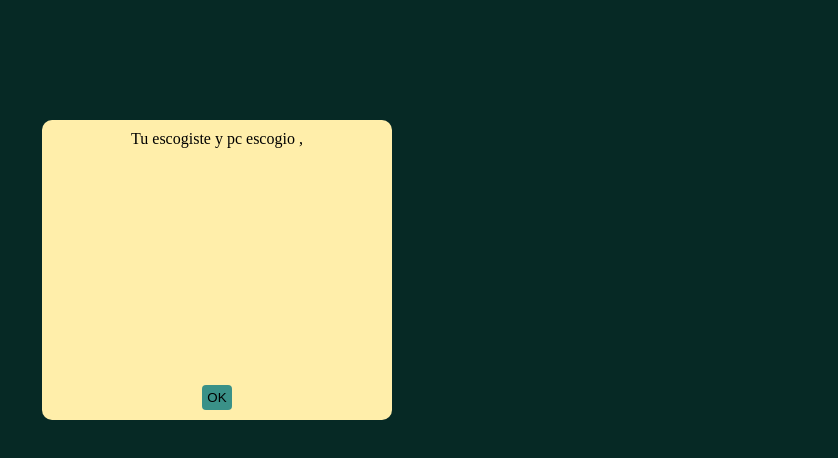
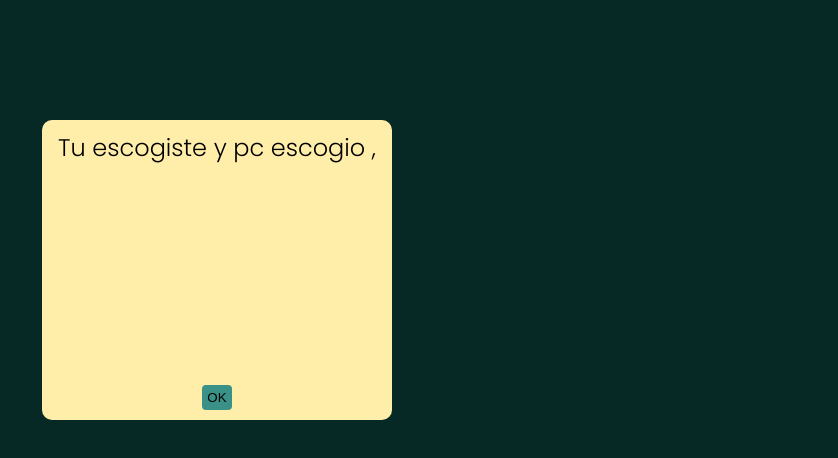
Before and after one commit to GuauDev/piedrapapelotijera.github.io, a plain HTML site: page index.html in a window 1280 px wide. Shown: the part 130-588 px from the top of the page, without its empty margins (423-1261 px from the left). Drawn offline with Linux system fonts and the light colour scheme; a web font is replaced by a local one.

Commit message:
Subo commit de arreglos de maquetaccion y fuentes

```diff
--- a/index.html
+++ b/index.html
@@ -4,7 +4,8 @@
     <meta charset="UTF-8">
     <meta http-equiv="X-UA-Compatible" content="IE=edge">
     <meta name="viewport" content="width=device-width, initial-scale=1.0">
-    <title>Document</title>
+    <title>Piedra papel o tijera</title>
+    <link rel="shortcut icon" href="6690115.png" type="image/x-icon">
     <link rel="stylesheet" href="style.css">
     <link rel="preconnect" href="https://fonts.googleapis.com">
     <link rel="preconnect" href="https://fonts.gstatic.com" crossorigin>
--- a/style.css
+++ b/style.css
@@ -78,6 +78,9 @@ main h2{
     justify-content: space-between;
     flex-direction: column;
     padding: 10px;
+    font-family: 'Poppins', sans-serif;
+    font-size: 1.5rem;
+    text-align: center;
 }
 #tarjeta>div{
     display: flex;
```
Also changed, not shown: 6690115.png (added).
